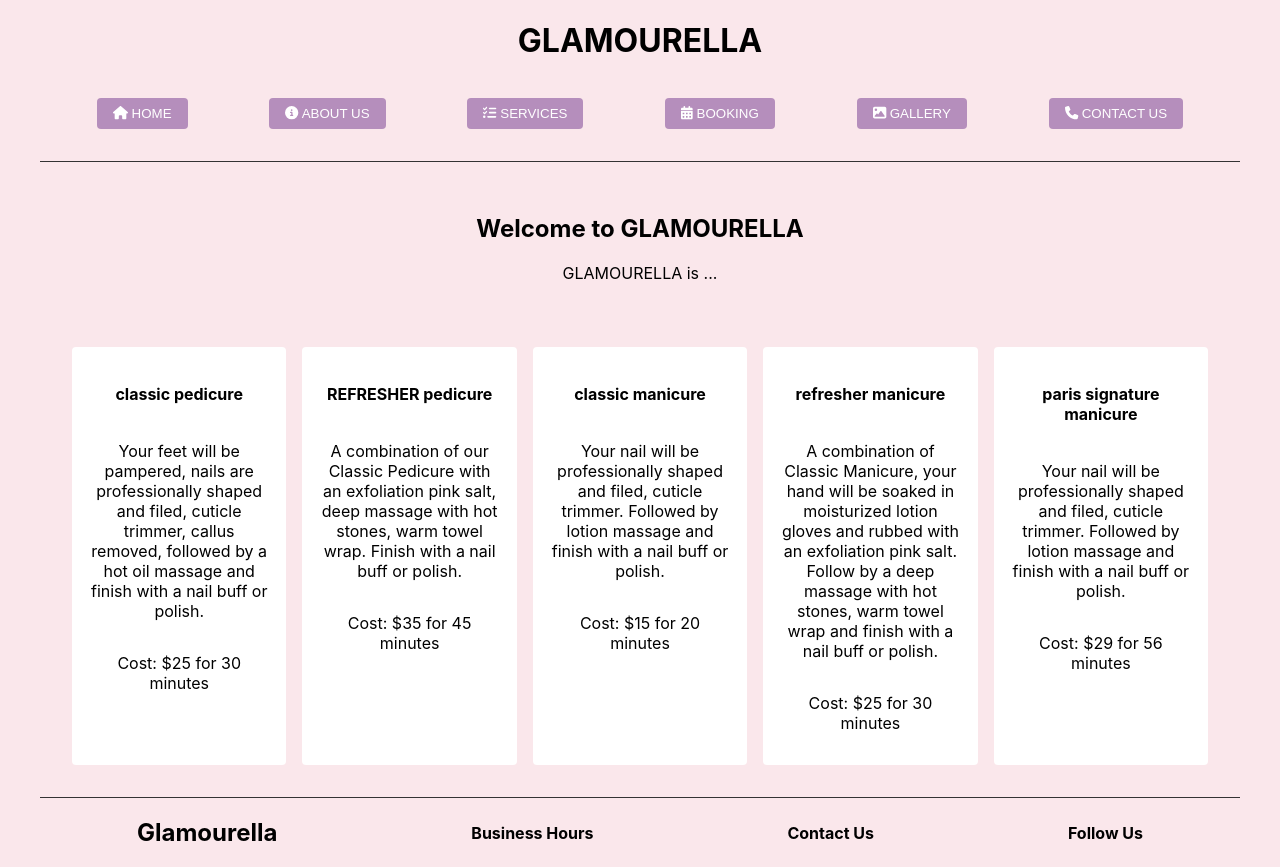
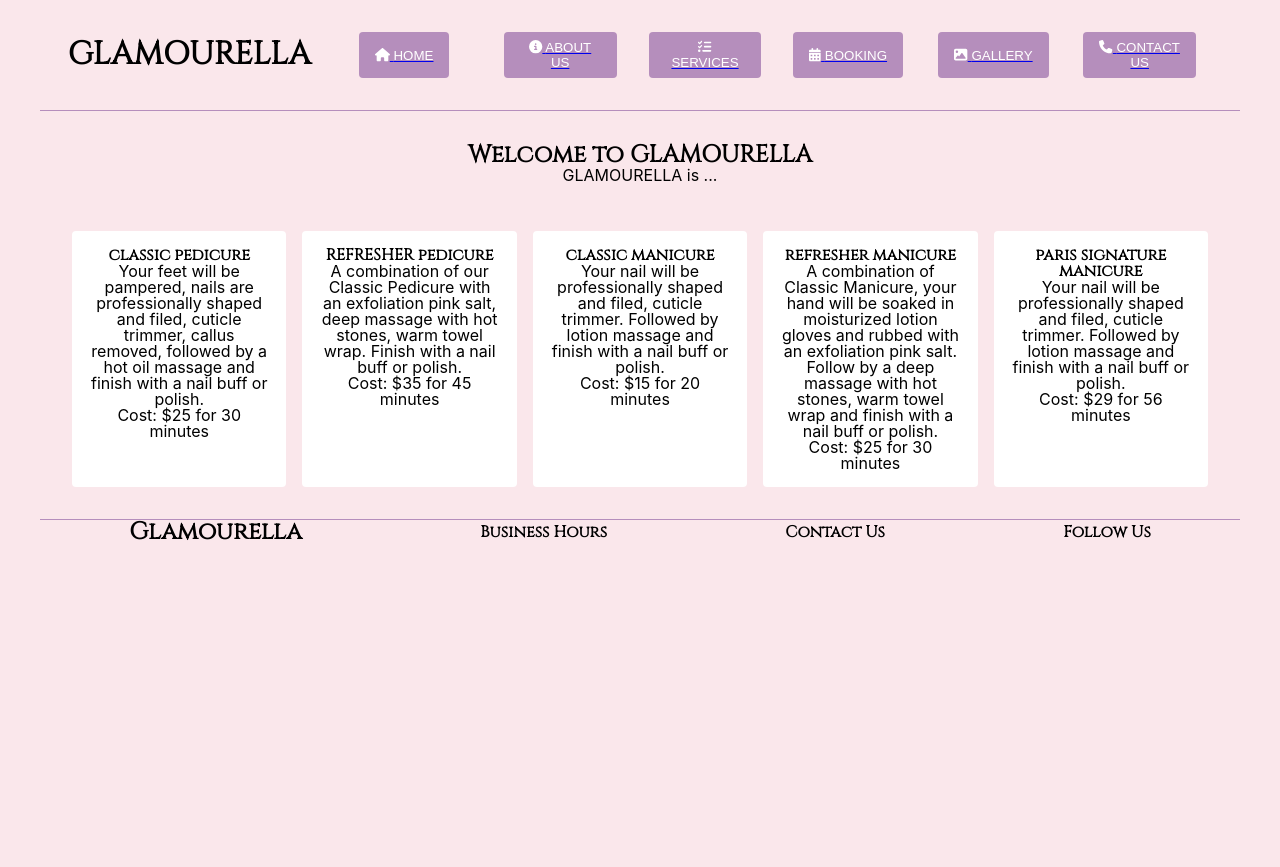
Before and after one commit to carlos-hereee/glamourella, a React (Create React App) app: page / in a window 1280 px wide. After the commit the page ends 800 px from the top, so only its background shows below. Built offline with nearby package versions, Linux system fonts and the light colour scheme; no server answers.

Commit message:
adding fonts to app and styling components

```diff
--- a/public/index.html
+++ b/public/index.html
@@ -8,6 +8,13 @@
   <meta name="theme-color" content="#000000" />
   <meta name="description" content="Web site created using create-react-app" />
   <link rel="apple-touch-icon" href="%PUBLIC_URL%/logo192.png" />
+  <!-- google fonts -->
+  <link rel="preconnect" href="https://fonts.googleapis.com">
+  <link rel="preconnect" href="https://fonts.gstatic.com" crossorigin>
+  <link href="https://fonts.googleapis.com/css2?family=Cinzel&display=swap" rel="stylesheet">
+  <link rel="preconnect" href="https://fonts.googleapis.com">
+  <link rel="preconnect" href="https://fonts.gstatic.com" crossorigin>
+  <link href="https://fonts.googleapis.com/css2?family=Roboto:wght@300&display=swap" rel="stylesheet">
   <!--
       manifest.json provides metadata used when your web app is installed on a
       user's mobile device or desktop. See https://developers.google.com/web/fundamentals/web-app-manifest/
--- /dev/null
+++ b/src/component/atoms/Logo.js
@@ -0,0 +1,5 @@
+const Logo = () => {
+  return <h1 className="header-title">GLAMOURELLA</h1>;
+};
+
+export default Logo;
--- a/src/pages/Booking.js
+++ b/src/pages/Booking.js
@@ -1,3 +1,4 @@
+/* eslint-disable react-hooks/exhaustive-deps */
 import { useContext, useEffect, useState } from "react";
 import { Calendar } from "react-calendar";
 import { CalendarContext } from "../utils/CalendarContext";
--- a/src/pages/Header.js
+++ b/src/pages/Header.js
@@ -1,10 +1,11 @@
 import { Link } from "react-router-dom";
 import Buttons from "../component/atoms/Buttons";
+import Logo from "../component/atoms/Logo";
 
 const Header = () => {
   return (
     <header className="header">
-      <h1>GLAMOURELLA</h1>
+      <Logo />
       <nav className="navbar">
         <Link className="nav-link" to="/">
           <Buttons name="home" />
--- a/src/stylesheets/app.scss
+++ b/src/stylesheets/app.scss
@@ -2,3 +2,14 @@
   max-width: 1200px;
   margin: auto;
 }
+h1,
+h2,
+h3,
+h4,
+h5,
+h6 {
+  font-family: "Cinzel", serif;
+}
+p,
+span {
+}
--- a/src/stylesheets/header.scss
+++ b/src/stylesheets/header.scss
@@ -1,17 +1,27 @@
 .header {
-  border-bottom: 1px solid #333;
+  display: flex;
+  align-items: center;
+  justify-content: center;
+  flex-wrap: wrap;
+  border-bottom: 1px solid $secondary-bg-color-hover;
+}
+.header-title {
+  border-radius: 4px;
+  padding: 1rem;
 }
 .navbar {
-  margin: 1rem;
   display: flex;
   flex-wrap: wrap;
   justify-content: space-around;
+  margin: 1rem;
 }
 .nav-link {
+  display: flex;
   padding: 1rem;
+  flex: 1;
 }
 .footer {
-  border-top: 1px solid #333;
+  border-top: 1px solid $secondary-bg-color-hover;
   display: flex;
   align-items: center;
   justify-content: space-around;
--- a/src/stylesheets/reset.scss
+++ b/src/stylesheets/reset.scss
@@ -1,9 +1,110 @@
-html {
-  text-align: center;
-  background-color: $primary-bg-color;
-  scroll-behavior: smooth;
+/* http://meyerweb.com/eric/tools/css/reset/
+   v2.0 | 20110126
+   License: none (public domain)
+*/
+
+html,
+body,
+div,
+span,
+applet,
+object,
+iframe,
+h1,
+h2,
+h3,
+h4,
+h5,
+h6,
+p,
+blockquote,
+pre,
+a,
+abbr,
+acronym,
+address,
+big,
+cite,
+code,
+del,
+dfn,
+em,
+img,
+ins,
+kbd,
+q,
+s,
+samp,
+small,
+strike,
+strong,
+sub,
+sup,
+tt,
+var,
+b,
+u,
+i,
+center,
+dl,
+dt,
+dd,
+ol,
+ul,
+li,
+fieldset,
+form,
+label,
+legend,
+table,
+caption,
+tbody,
+tfoot,
+thead,
+tr,
+th,
+td,
+article,
+aside,
+canvas,
+details,
+embed,
+figure,
+figcaption,
+footer,
+header,
+hgroup,
+menu,
+nav,
+output,
+ruby,
+section,
+summary,
+time,
+mark,
+audio,
+video {
+  margin: 0;
+  padding: 0;
+  border: 0;
+  vertical-align: baseline;
+}
+/* HTML5 display-role reset for older browsers */
+article,
+aside,
+details,
+figcaption,
+figure,
+footer,
+header,
+hgroup,
+menu,
+nav,
+section {
+  display: block;
 }
 body {
+  line-height: 1;
   margin: 0;
   font-family: -apple-system, BlinkMacSystemFont, "Segoe UI", "Roboto", "Oxygen",
     "Ubuntu", "Cantarell", "Fira Sans", "Droid Sans", "Helvetica Neue",
@@ -11,6 +112,30 @@
   -webkit-font-smoothing: antialiased;
   -moz-osx-font-smoothing: grayscale;
 }
+ol,
+ul {
+  list-style: none;
+}
+blockquote,
+q {
+  quotes: none;
+}
+blockquote:before,
+blockquote:after,
+q:before,
+q:after {
+  content: "";
+  content: none;
+}
+table {
+  border-collapse: collapse;
+  border-spacing: 0;
+}
+html {
+  text-align: center;
+  background-color: $primary-bg-color;
+  scroll-behavior: smooth;
+}
 
 code {
   font-family: source-code-pro, Menlo, Monaco, Consolas, "Courier New",
```
